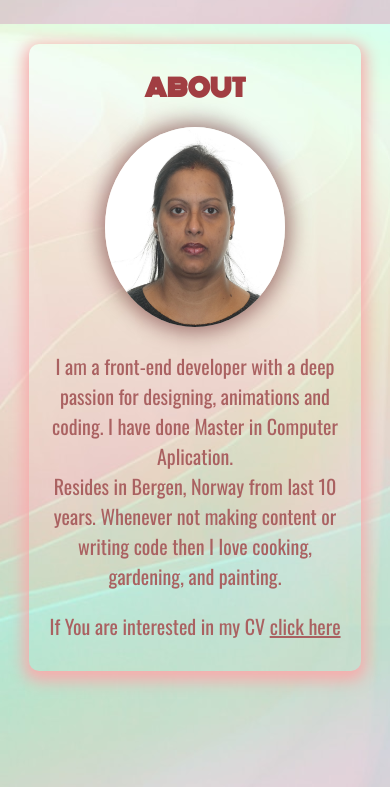
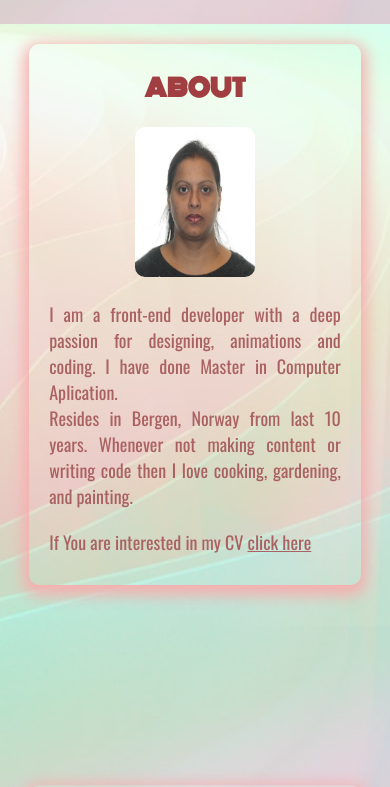
Before and after one commit to DeeptiSaxenaRai/Portfolio, a React (Vite) app: page / in a window 390 px wide. Shown: the part 820-1607 px from the top of the page. Built offline with nearby package versions, Linux system fonts and the light colour scheme; a web font is replaced by a local one.

Commit message:
initial commit

```diff
--- a/src/components/about/about.css
+++ b/src/components/about/about.css
@@ -30,7 +30,7 @@ h1 {
   width: 130px;
   height: 160px;
   border-radius: 10px;
-  box-shadow: 0 0 20px 5px rgba(83, 12, 16, 0.5);
+  /* box-shadow: 0 0 20px 5px rgba(83, 12, 16, 0.5); */
 }
 .detail {
   width: 80%;
@@ -58,9 +58,9 @@ p a:hover {
   }
   .contentContainer img {
     /* padding-left: 50px; */
-    width: 180px;
-    height: 200px;
-    border-radius: 50%;
+    width: 120px;
+    height: 150px;
+    border-radius: 10px;
   }
   .detail {
     width: 100%;
@@ -69,8 +69,8 @@ p a:hover {
   p {
     padding-left: 0;
     color: rgb(170, 97, 97);
-    text-align: center;
-    font-size: 1.25rem;
+    /* text-align: center; */
+    font-size: 1.125rem;
 
     /* letter-spacing: 0.125rem; */
   }
--- a/src/components/skills/Skills.jsx
+++ b/src/components/skills/Skills.jsx
@@ -8,7 +8,7 @@ import sql from "../../assets/image/skill-img/sql-server.png";
 import nodejs from "../../assets/image/skill-img/node-js.png";
 import csharp from "../../assets/image/skill-img/c-sharp-logo.png";
 import vs from "../../assets/image/skill-img/visual-studio.png";
-import github from "../../assets/image/skill-img/github.png";
+// import github from "../../assets/image/skill-img/github.png";
 
 function Skill() {
   return (
@@ -24,7 +24,7 @@ function Skill() {
         <img src={nodejs} />
         <img src={csharp} />
         <img src={vs} />
-        <img src={github} />
+        {/* <img src={github} /> */}
       </div>
     </main>
   );
```
Also changed, not shown: src/assets/image/deepti.jpg.
